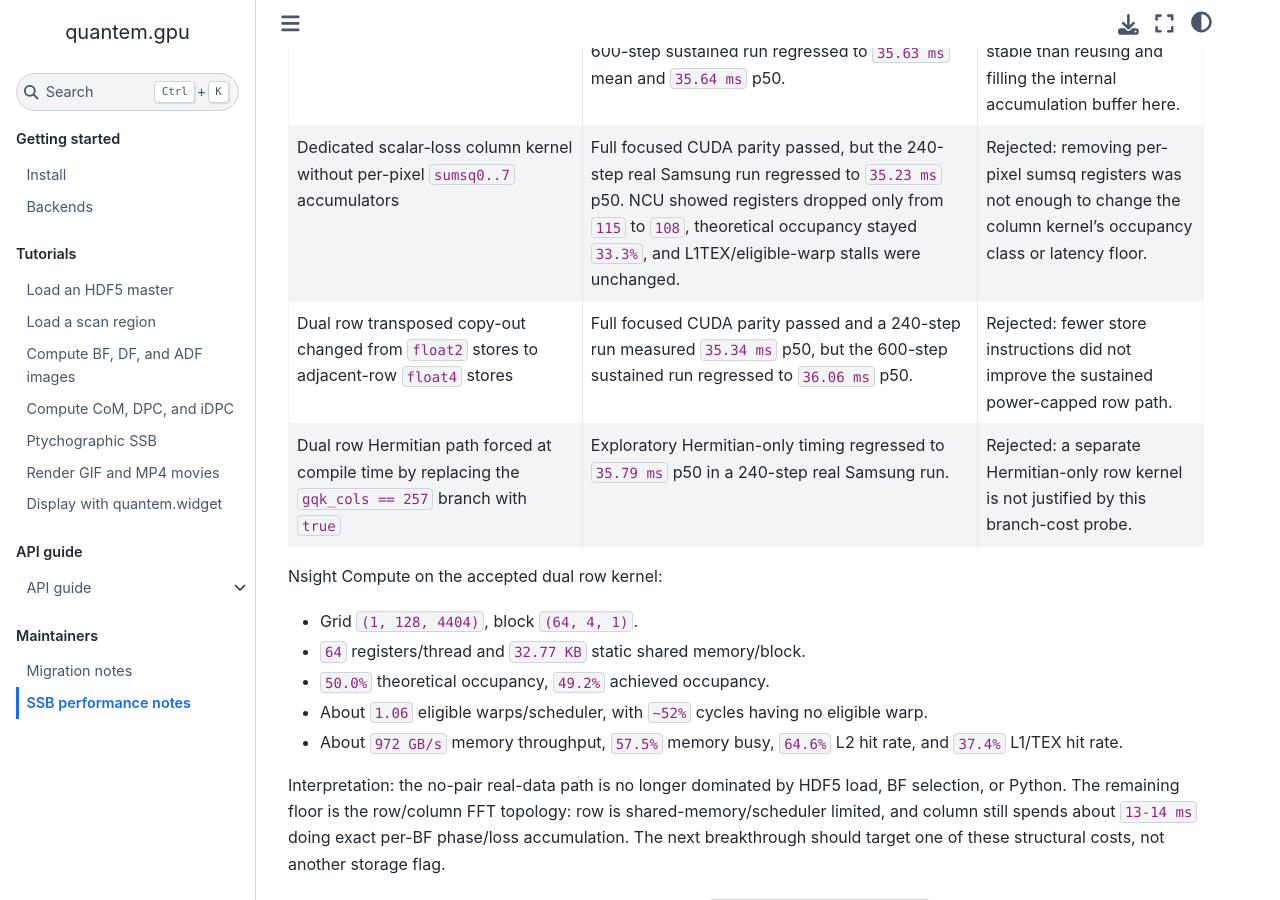
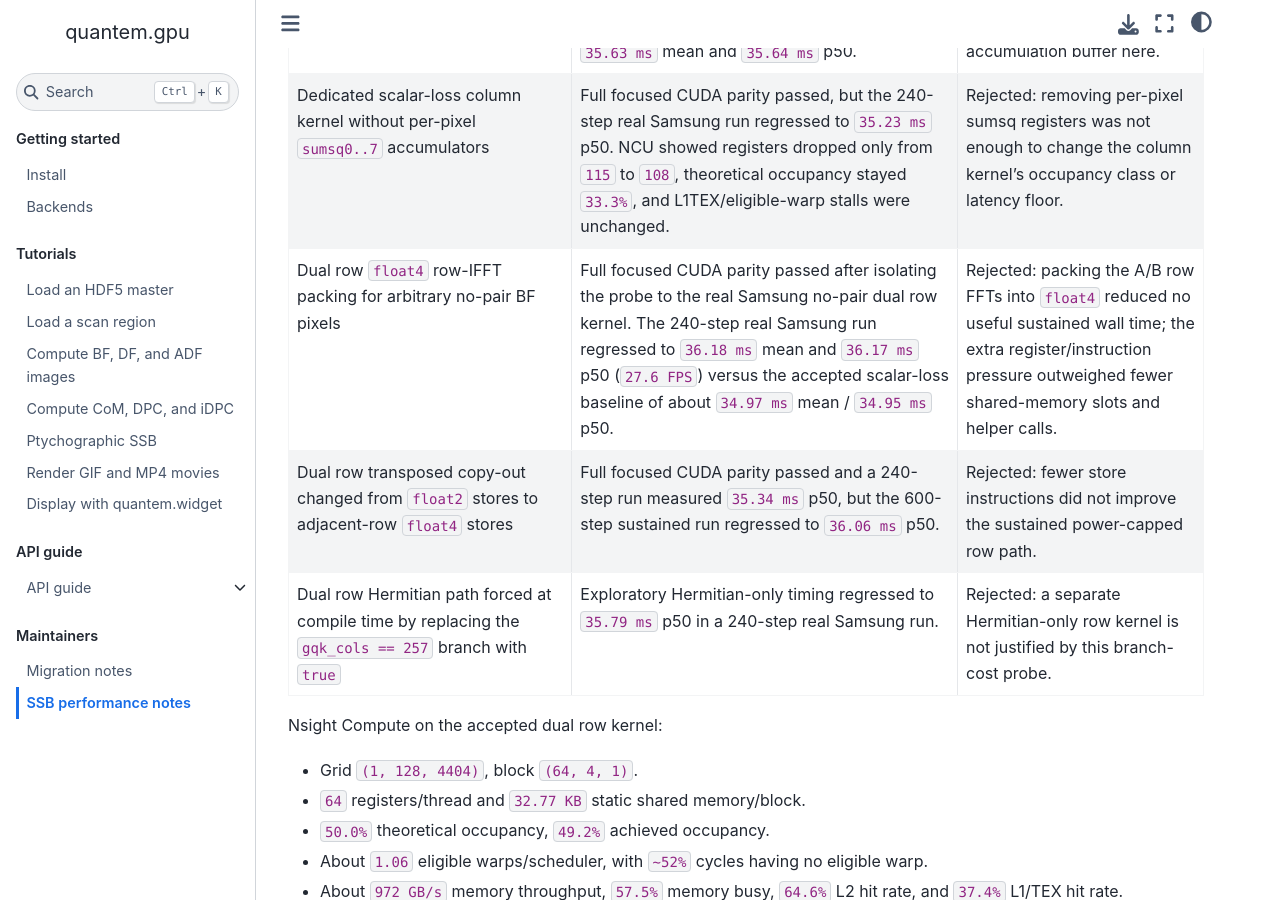
Before and after one commit to bobleesj/quantem.gpu, a Jupyter Book: the page built from docs/maintainer/ssb-performance.md, in a window 1280 px wide and 900 px high, scrolled down 13498 px. Built offline with Jupyter Book 1.0.4 settings and Sphinx 7.4.7 and the Sphinx Book theme 1.1.4, drawn with Linux system fonts in a browser that asks for light colours.

Commit message:
docs: record SSB float4 row rejection

```diff
--- a/docs/maintainer/ssb-performance.md
+++ b/docs/maintainer/ssb-performance.md
@@ -502,6 +502,7 @@ Rejected follow-ups from this subpixel-BF pass:
 | In-place `phase_sum` normalization after scalar-loss path | Full focused CUDA parity passed. A 240-step run had `34.82 ms` p50 but worse mean/p95, and the 600-step sustained run regressed to `35.61 ms` mean and `35.62 ms` p50. | Rejected: allocation avoidance in finalization did not beat the existing CuPy expression path under sustained timing. |
 | Reusing `_sum_buffer` for phase accumulation after scalar-loss path | Full focused CUDA parity passed. A 240-step run had similar p50 but worse mean/p95, and the 600-step sustained run regressed to `35.63 ms` mean and `35.64 ms` p50. | Rejected: CuPy's fresh zeroed plane path is more stable than reusing and filling the internal accumulation buffer here. |
 | Dedicated scalar-loss column kernel without per-pixel `sumsq0..7` accumulators | Full focused CUDA parity passed, but the 240-step real Samsung run regressed to `35.23 ms` p50. NCU showed registers dropped only from `115` to `108`, theoretical occupancy stayed `33.3%`, and L1TEX/eligible-warp stalls were unchanged. | Rejected: removing per-pixel sumsq registers was not enough to change the column kernel's occupancy class or latency floor. |
+| Dual row `float4` row-IFFT packing for arbitrary no-pair BF pixels | Full focused CUDA parity passed after isolating the probe to the real Samsung no-pair dual row kernel. The 240-step real Samsung run regressed to `36.18 ms` mean and `36.17 ms` p50 (`27.6 FPS`) versus the accepted scalar-loss baseline of about `34.97 ms` mean / `34.95 ms` p50. | Rejected: packing the A/B row FFTs into `float4` reduced no useful sustained wall time; the extra register/instruction pressure outweighed fewer shared-memory slots and helper calls. |
 | Dual row transposed copy-out changed from `float2` stores to adjacent-row `float4` stores | Full focused CUDA parity passed and a 240-step run measured `35.34 ms` p50, but the 600-step sustained run regressed to `36.06 ms` p50. | Rejected: fewer store instructions did not improve the sustained power-capped row path. |
 | Dual row Hermitian path forced at compile time by replacing the `gqk_cols == 257` branch with `true` | Exploratory Hermitian-only timing regressed to `35.79 ms` p50 in a 240-step real Samsung run. | Rejected: a separate Hermitian-only row kernel is not justified by this branch-cost probe. |
 
```
